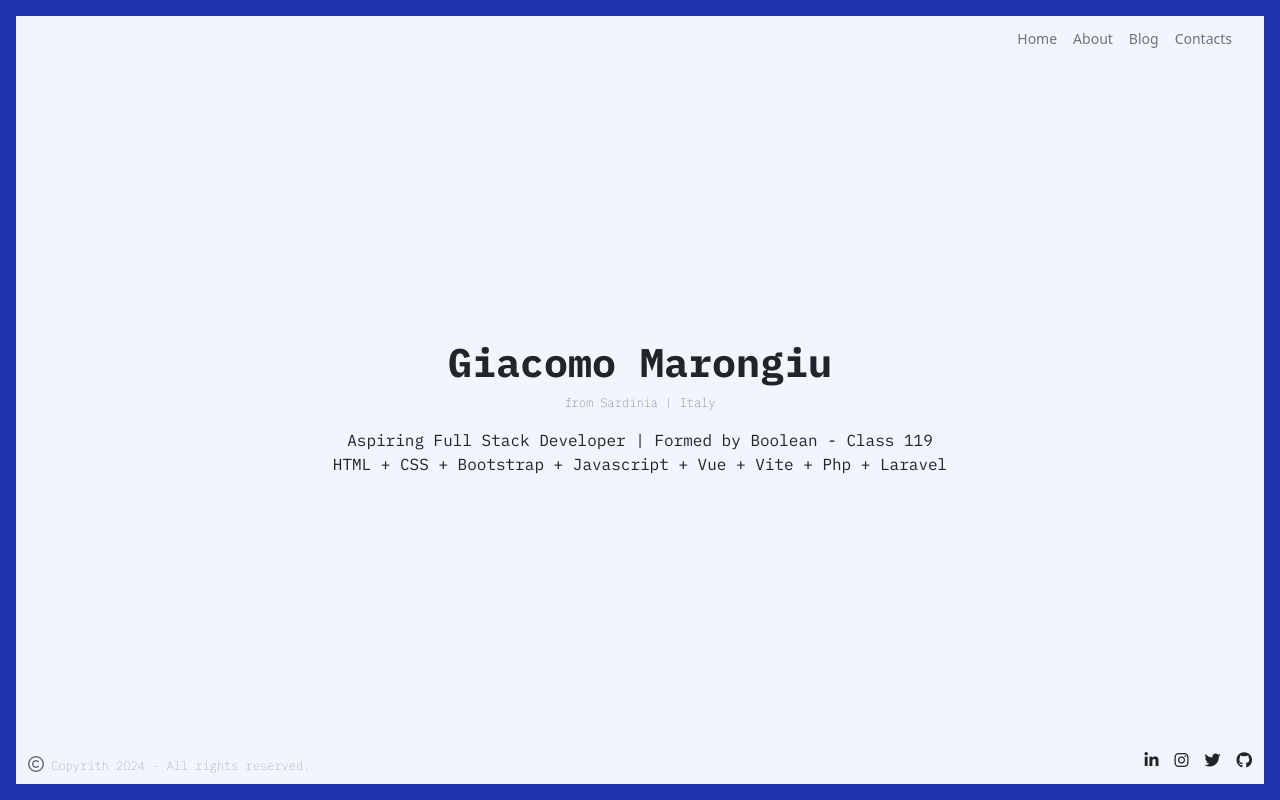
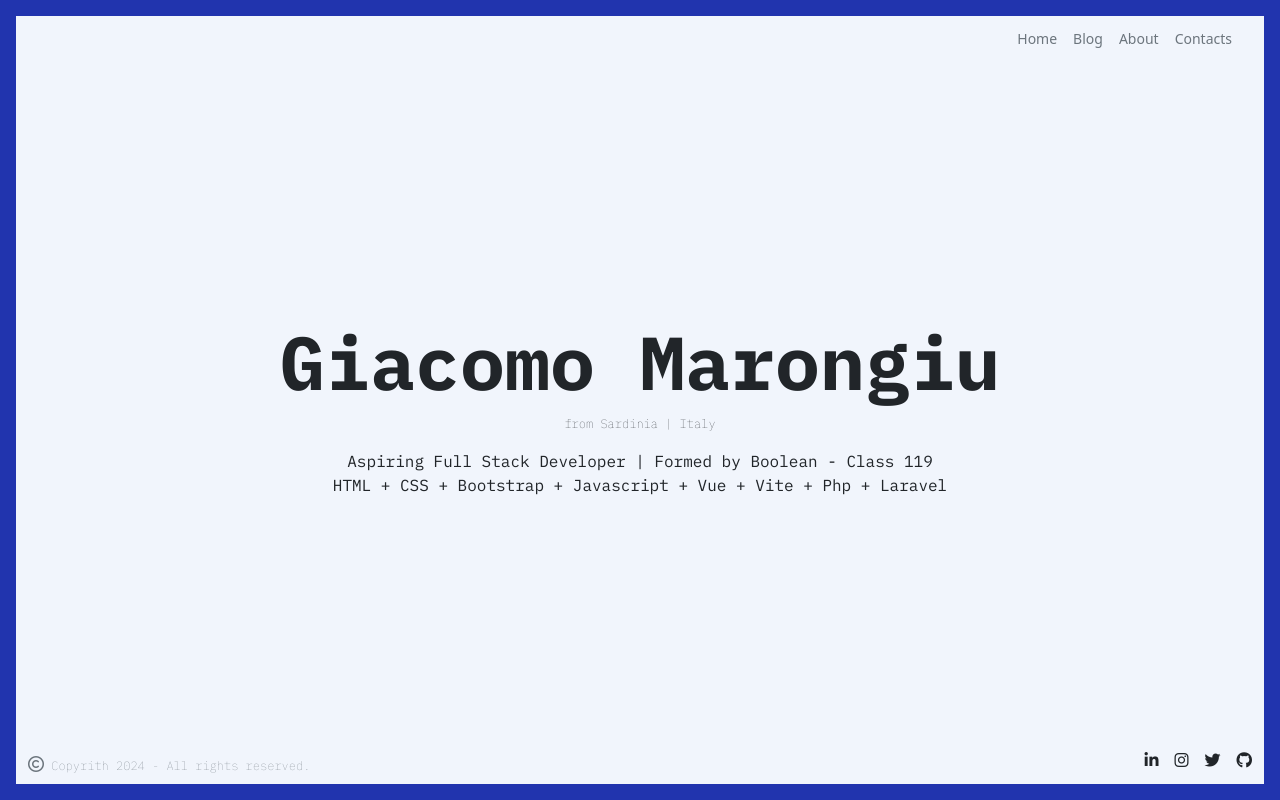
Before and after one commit to giacomomarongiu/vite-boolfolio, a Vue app: page / in a window 1280 px wide. Built offline with nearby package versions, Linux system fonts and the light colour scheme.

Commit message:
[Working] Some layout in home page

```diff
--- a/src/App.vue
+++ b/src/App.vue
@@ -14,9 +14,9 @@ export default {
 
 <template>
 <!--   <AppHeader></AppHeader> -->
-  <main>
+
     <RouterView></RouterView>
-  </main>
+
 
 <!-- <AppFooter></AppFooter> -->
 </template>
--- /dev/null
+++ b/src/assets/scss/partials/_variables.scss
@@ -0,0 +1 @@
+$myBlueBorder: rgb(33, 52, 174);
--- /dev/null
+++ b/src/assets/scss/partials/utilities.scss
@@ -0,0 +1,12 @@
+//Text
+
+.text_small {
+    font-size: 12px;
+}
+
+
+//Colours
+.my_bg_main {
+    background-color: rgba(241, 245, 252, 0.973);
+    height: 100vh;
+}
--- a/src/assets/scss/style.scss
+++ b/src/assets/scss/style.scss
@@ -1 +1,16 @@
-@use '/src/assets/scss/partials/font.scss';
+@use '/src/assets/scss/partials/font.scss'  as *;
+@use '/src/assets/scss/partials/_variables.scss'  as *;
+@use '/src/assets/scss/partials/utilities.scss'  as *;
+
+html,
+body {
+    height: 100%;
+    margin: 0;
+}
+
+
+.inner-square {
+    height: 100vh;
+    width: 100vw;
+    border: 1rem solid $myBlueBorder;
+}
--- a/src/components/AppFooter.vue
+++ b/src/components/AppFooter.vue
@@ -4,13 +4,17 @@ export default {
 }
 </script>
 <template>
-    <footer>
-        <nav class="navbar navbar-expand-sm navbar-dark bg-primary">
-            <div class="container-fluid d-flex justify-content-center">
-                <a class="navbar-brand" href="#">Copyright 2024 - Giacomo Marongiu @119</a>
-            </div>
-        </nav>
-    </footer>
+    <div class="bottom_square d-flex justify-content-between">
+        <div class="copyright text-start text-secondary ibm-plex-mono-thin pb-2">
+            <i class="fa fa-copyright" aria-hidden="true"></i>
+            <span class="text_small"> Copyrith 2024 - All rights reserved.</span>
+        </div>
+        <div class="icons d-flex gap-3 text-end"> <i class="fa fa-linkedin" aria-hidden="true"></i>
+            <i class="fa fa-instagram" aria-hidden="true"></i>
+            <i class="fa fa-twitter" aria-hidden="true"></i>
+            <i class="fa fa-github" aria-hidden="true"></i>
+        </div>
+    </div>
 </template>
 
 
--- a/src/components/AppHeader.vue
+++ b/src/components/AppHeader.vue
@@ -5,30 +5,23 @@ name: "AppHeader",
 </script>
 
 <template>
-    <div>
-        <header>
-            <nav class="navbar navbar-expand-sm navbar-light bg-primary mb-3">
-                <div class="container">
-                    <a class="navbar-brand fw-bold" href="#">My portfolio</a>
-                    <button class="navbar-toggler" type="button" data-toggle="collapse" data-target="#navbarID"
-                        aria-controls="navbarID" aria-expanded="false" aria-label="Toggle navigation">
-                        <span class="navbar-toggler-icon"></span>
-                    </button>
-                    <div class="collapse navbar-collapse " id="navbarID">
-                        <div class="navbar-nav text-light">
-                            <RouterLink class="text-light text-decoration-none p-1" :to="{ name: 'home' }">Home
-                            </RouterLink>
-                            <RouterLink class="text-light text-decoration-none p-1" :to="{ name: 'about' }">About
-                            </RouterLink>
-                            <RouterLink class="text-light text-decoration-none p-1" :to="{ name: 'blog' }">Blog
-                            </RouterLink>
-                            <RouterLink class="text-light text-decoration-none p-1" :to="{ name: 'contacts' }">Contacts
-                            </RouterLink>
-                        </div>
-                    </div>
-                </div>
-            </nav>
-        </header>
+    <div class="links d-flex justify-content-end">
+        <nav class="navbar bg-transparent">
+            <form class="container-fluid justify-content-end bg-transparent">
+                <RouterLink class="btn border-0 btn-sm btn-outline-secondary bg-none text-decoration-none"
+                    :to="{ name: 'home' }">Home
+                </RouterLink>
+                <RouterLink class="btn border-0  btn-sm btn-outline-secondary bg-none text-decoration-none"
+                    :to="{ name: 'blog' }">Blog
+                </RouterLink>
+                <RouterLink class="btn border-0  btn-sm btn-outline-secondary bg-none text-decoration-none"
+                    :to="{ name: 'about' }">About
+                </RouterLink>
+                <RouterLink class="btn border-0  btn-sm btn-outline-secondary bg-none text-decoration-none"
+                    :to="{ name: 'contacts' }">Contacts
+                </RouterLink>
+            </form>
+        </nav>
     </div>
 </template>
 
--- a/src/views/AppBlog.vue
+++ b/src/views/AppBlog.vue
@@ -96,4 +96,4 @@ export default {
 
 </template>
 
-<style lang="scss"></style>
+<style scoped></style>
--- a/src/views/AppHome.vue
+++ b/src/views/AppHome.vue
@@ -1,6 +1,14 @@
 <script>
+import AppHeader from "../components/AppHeader.vue"
+import AppFooter from "../components/AppFooter.vue"
+
+
 export default {
     name: 'AppHome',
+    components: {
+        AppHeader,
+        AppFooter
+    },
 }
 
 </script>
@@ -10,25 +18,7 @@ export default {
     <main class="my_bg_main">
         <div class="container-fluid p-0 h-100 d-flex justify-content-center align-items-center">
             <div class="inner-square row justify-content-between flex-column">
-                <div class="links d-flex justify-content-end">
-                    <nav class="navbar bg-transparent">
-                        <form class="container-fluid justify-content-end bg-transparent">
-                            <RouterLink class="btn border-0 btn-sm btn-outline-secondary bg-none text-decoration-none"
-                                :to="{ name: 'home' }">Home
-                            </RouterLink>
-                            <RouterLink class="btn border-0  btn-sm btn-outline-secondary bg-none text-decoration-none"
-                                :to="{ name: 'about' }">About
-                            </RouterLink>
-                            <RouterLink class="btn border-0  btn-sm btn-outline-secondary bg-none text-decoration-none"
-                                :to="{ name: 'blog' }">Blog
-                            </RouterLink>
-                            <RouterLink class="btn border-0  btn-sm btn-outline-secondary bg-none text-decoration-none"
-                                :to="{ name: 'contacts' }">Contacts
-                            </RouterLink>
-                        </form>
-                    </nav>
-
-                </div>
+                <AppHeader></AppHeader>
                 <div class="my_name">
                     <h1 class="text-center ibm-plex-mono-bold">
                         Giacomo Marongiu
@@ -41,18 +31,7 @@ export default {
                         HTML + CSS + Bootstrap + Javascript + Vue + Vite + Php + Laravel
                     </div>
                 </div>
-                <div class="bottom_square d-flex justify-content-between">
-                    <div class="copyright text-start text-secondary ibm-plex-mono-thin pb-2">
-                        <i class="fa fa-copyright" aria-hidden="true"></i>
-                        <span class="text_small"> Copyrith 2024 - All rights reserved.</span>
-                    </div>
-                    <div class="icons d-flex gap-3 text-end"> <i class="fa fa-linkedin" aria-hidden="true"></i>
-                        <i class="fa fa-instagram" aria-hidden="true"></i>
-                        <i class="fa fa-twitter" aria-hidden="true"></i>
-                        <i class="fa fa-github" aria-hidden="true"></i>
-                    </div>
-
-                </div>
+                <AppFooter></AppFooter>
             </div>
         </div>
     </main>
@@ -60,30 +39,7 @@ export default {
 
 
 <style lang="scss">
-.my_bg_main {
-    background-color: rgba(241, 245, 252, 0.973);
-    height: 100vh;
-}
-
-
-html,
-body {
-    height: 100%;
-    margin: 0;
-}
-
-
-.inner-square {
-    height: 100vh;
-    width: 100vw;
-    border: 1rem solid rgb(33, 52, 174);
-}
-
-h1 {
+.my_name h1 {
     font-size: 75px;
 }
-
-.text_small{
-    font-size: 12px;
-}
 </style>
```
